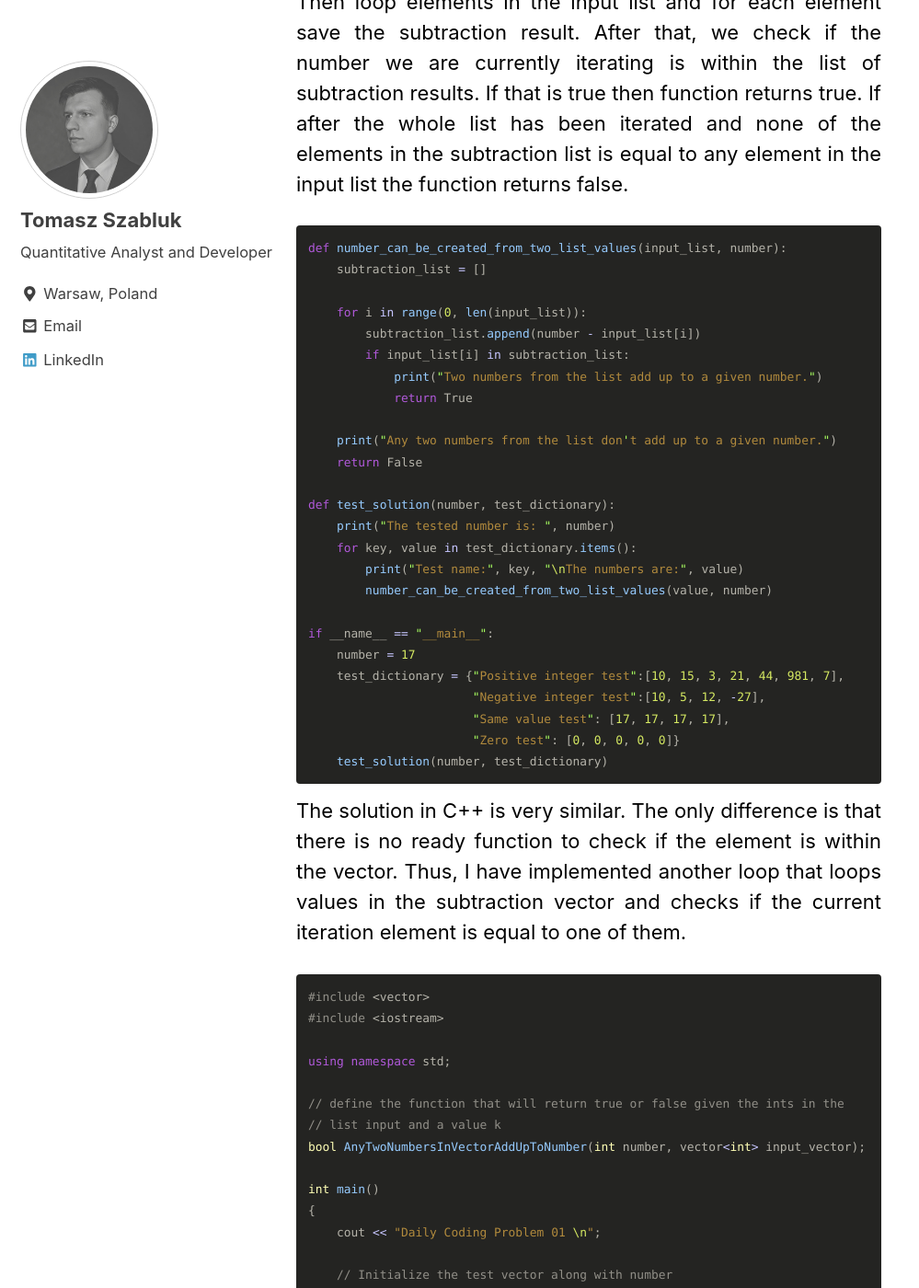
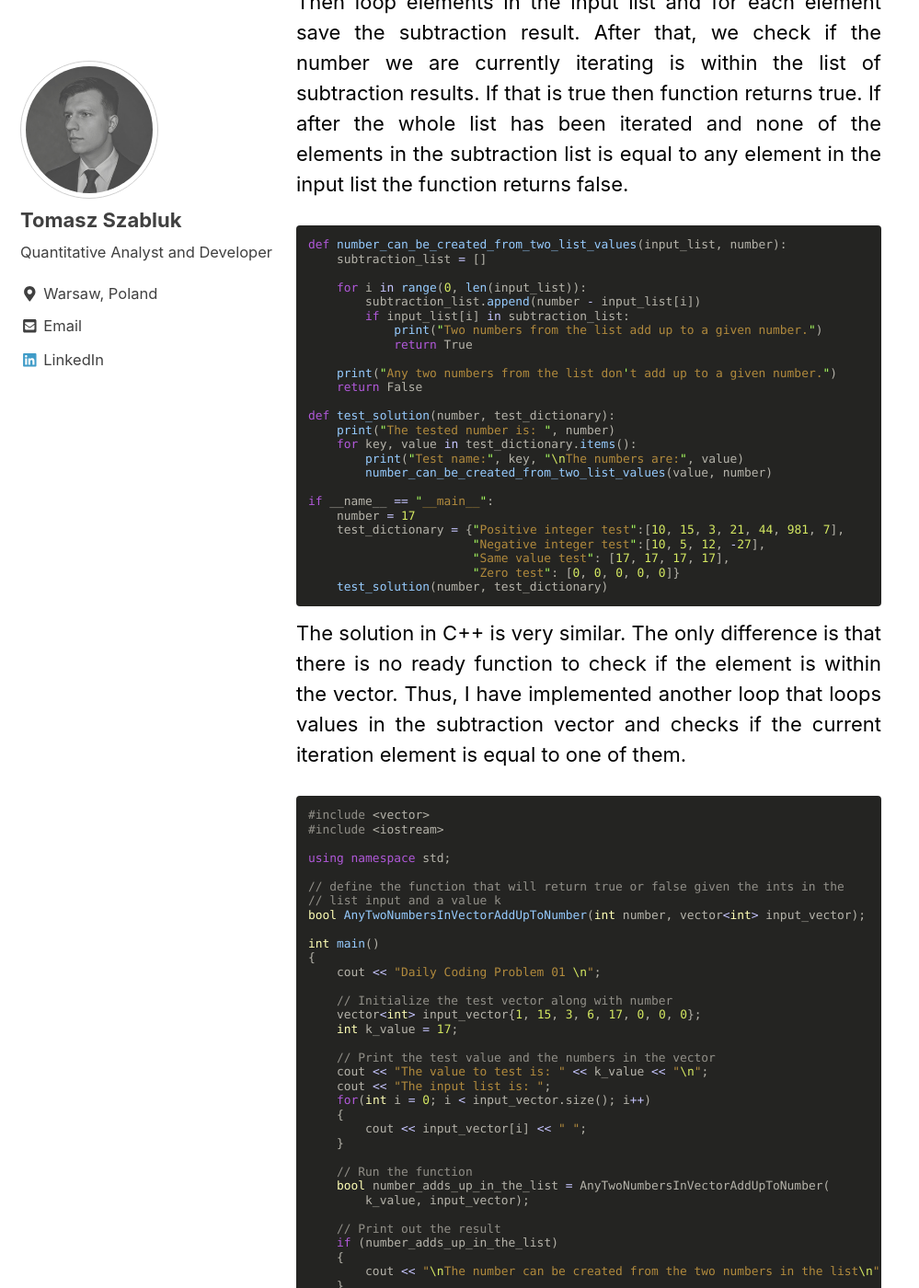
Before and after one commit to numbergeneral/numbergeneral.github.io, a Jekyll site: the page built from _posts/2019-02-16-dailycodingproblem01.md, in a window 1280 px wide and 1400 px high, scrolled down 1053 px. Shown: the whole window at 92% size, without its empty margins (0-999 px from the left). Built offline with Jekyll 4.4.1, drawn with Linux system fonts in a browser that asks for light colours; cached includes are drawn as plain includes; nearby versions of some CDN libraries; formulas are drawn with MathJax 3; comment, search, counter and statistics services are not loaded.

Commit message:
changed lineheight

```diff
--- a/_sass/minimal-mistakes/_syntax.scss
+++ b/_sass/minimal-mistakes/_syntax.scss
@@ -10,7 +10,7 @@ figure.highlight {
   color: $base05;
   font-family: $monospace;
   font-size: $type-size-9;
-  line-height: 1.8;
+  line-height: 1.2;
   border-radius: $border-radius;
   border: 1;
   border-color: black;
```
